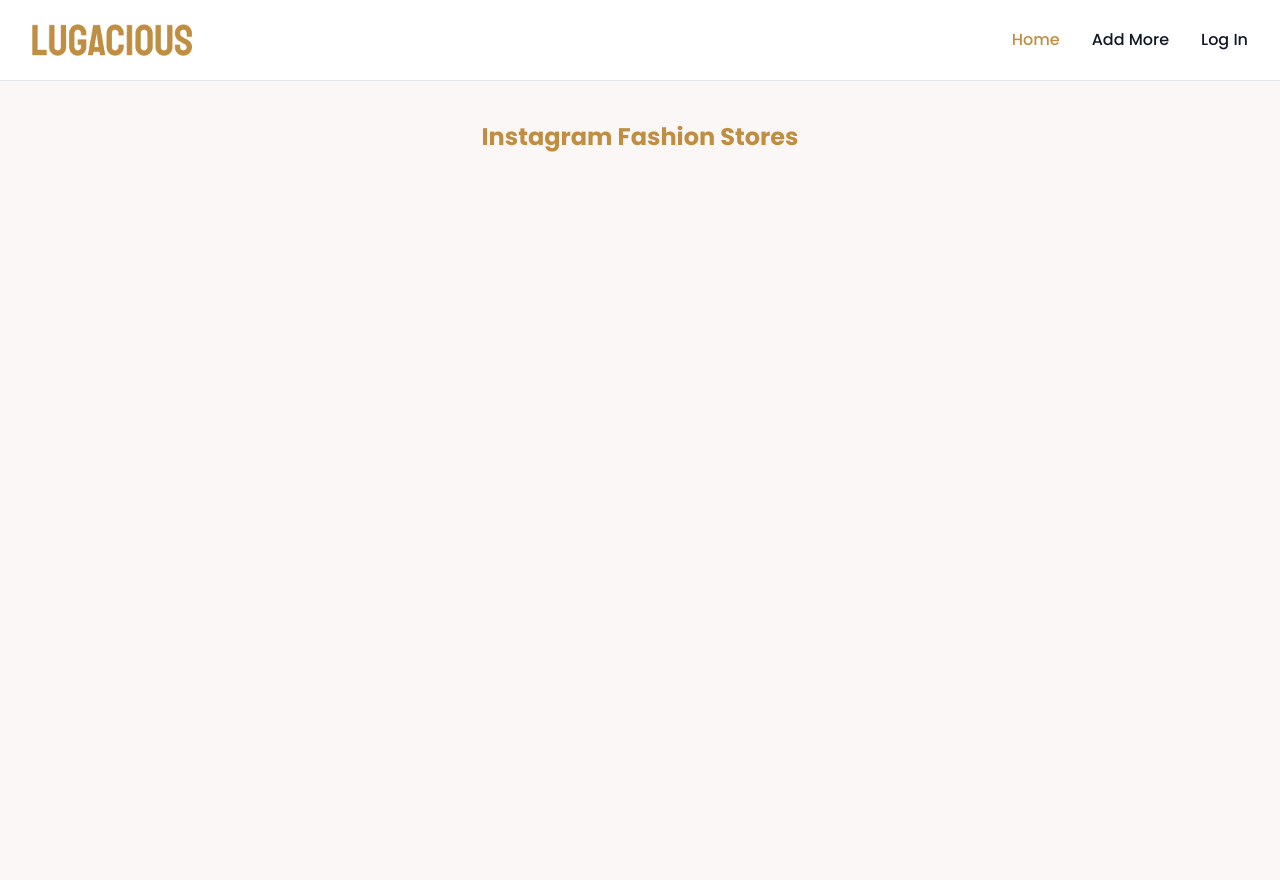
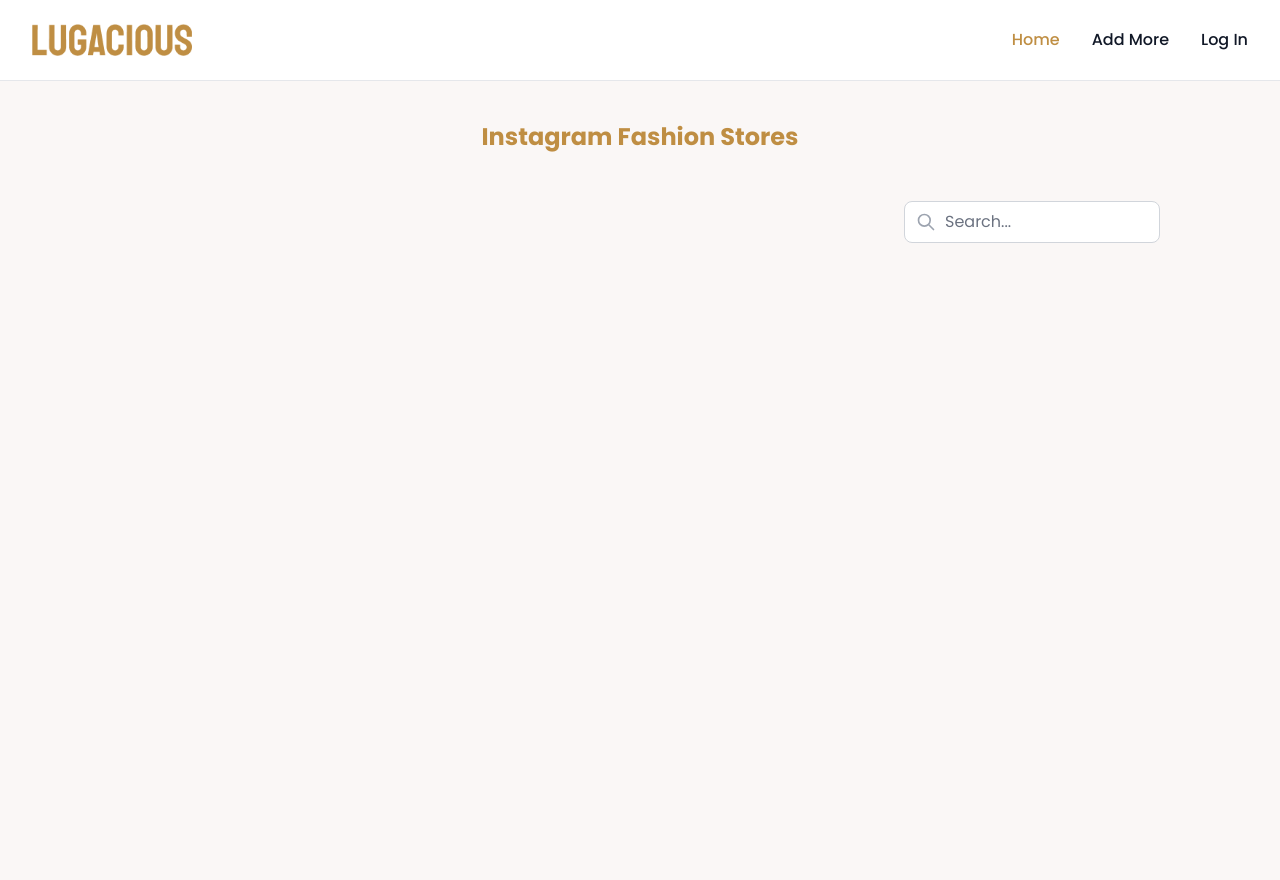
Before and after one commit to SushantAdh07/lugacious, a Laravel app: page / in a window 1280 px wide. Shown: the top 880 px of the page. Run offline with Laravel 12, Linux system fonts and the light colour scheme; data that the repository does not hold is empty; style sheets or scripts are compiled from the project's sources.

Commit message:
search input and store sorting

```diff
--- a/app/Http/Controllers/Frontend/HomeController.php
+++ b/app/Http/Controllers/Frontend/HomeController.php
@@ -9,9 +9,7 @@ use Illuminate\Http\Request;
 class HomeController extends Controller
 {
     public function index(){
-        $stores = Store::latest()->get();
-
-
+        $stores = Store::orderBy('store_name', 'asc')->get();
 
         return view('frontend.Body.hero', compact('stores'));
 
--- a/app/Models/User.php
+++ b/app/Models/User.php
@@ -2,12 +2,12 @@
 
 namespace App\Models;
 
-// use Illuminate\Contracts\Auth\MustVerifyEmail;
+use Illuminate\Contracts\Auth\MustVerifyEmail;
 use Illuminate\Database\Eloquent\Factories\HasFactory;
 use Illuminate\Foundation\Auth\User as Authenticatable;
 use Illuminate\Notifications\Notifiable;
 
-class User extends Authenticatable
+class User extends Authenticatable implements MustVerifyEmail
 {
     /** @use HasFactory<\Database\Factories\UserFactory> */
     use HasFactory, Notifiable;
--- a/resources/views/auth/login.blade.php
+++ b/resources/views/auth/login.blade.php
@@ -69,7 +69,7 @@
                         </p>
                     </form>
                     @if ($errors->has('email'))
-                        <div class="text-red-500 font-medium mt-2">
+                        <div class="p-4 mb-4 text-sm text-red-700 bg-red-100 rounded-lg dark:bg-red-200 dark:text-red-800">
                             {{ $errors->first('email') }}
                         </div>
                     @endif
--- a/resources/views/frontend/Body/hero.blade.php
+++ b/resources/views/frontend/Body/hero.blade.php
@@ -9,7 +9,25 @@
         <h2 class="text-lg sm:text-xl md:text-2xl font-sans font-bold text-[#BF8e43] mb-4 sm:mb-6">
             Instagram Fashion Stores
         </h2>
+<!-- Search Button -->
+        <div class="w-full max-w-md ml-auto py-6 px-24">
 
+            <div class="relative flex items-center">
+                <a href="">
+                    <div class="absolute inset-y-0 left-0 pl-3 flex items-center">
+                        <svg class="h-5 w-5 text-gray-400" fill="none" stroke="currentColor" viewBox="0 0 24 24">
+                          <path stroke-linecap="round" stroke-linejoin="round" stroke-width="2" d="M21 21l-6-6m2-5a7 7 0 11-14 0 7 7 0 0114 0z"></path>
+                        </svg>
+                    </div>
+                </a>
+              <input
+                type="text"
+                placeholder="Search..."
+                class="w-full py-2 pl-10 pr-4 border border-gray-300 rounded-lg focus:ring-2 focus:ring-blue-500 focus:border-blue-500 focus:outline-none transition-all duration-200"
+              >
+            </div>
+          </div>
+<!-- Search Button End -->
         <div class="w-full grid grid-cols-1 xs:grid-cols-2 sm:grid-cols-3 lg:grid-cols-4 gap-4 sm:gap-6 md:gap-8 px-2 sm:px-4 md:px-6 lg:px-8 xl:px-24">
             @foreach ($stores as $store)
                 <div class="bg-white border border-gray-200 rounded-lg shadow-sm dark:bg-gray-800 dark:border-gray-700 hover:shadow-md transition-shadow">
```
